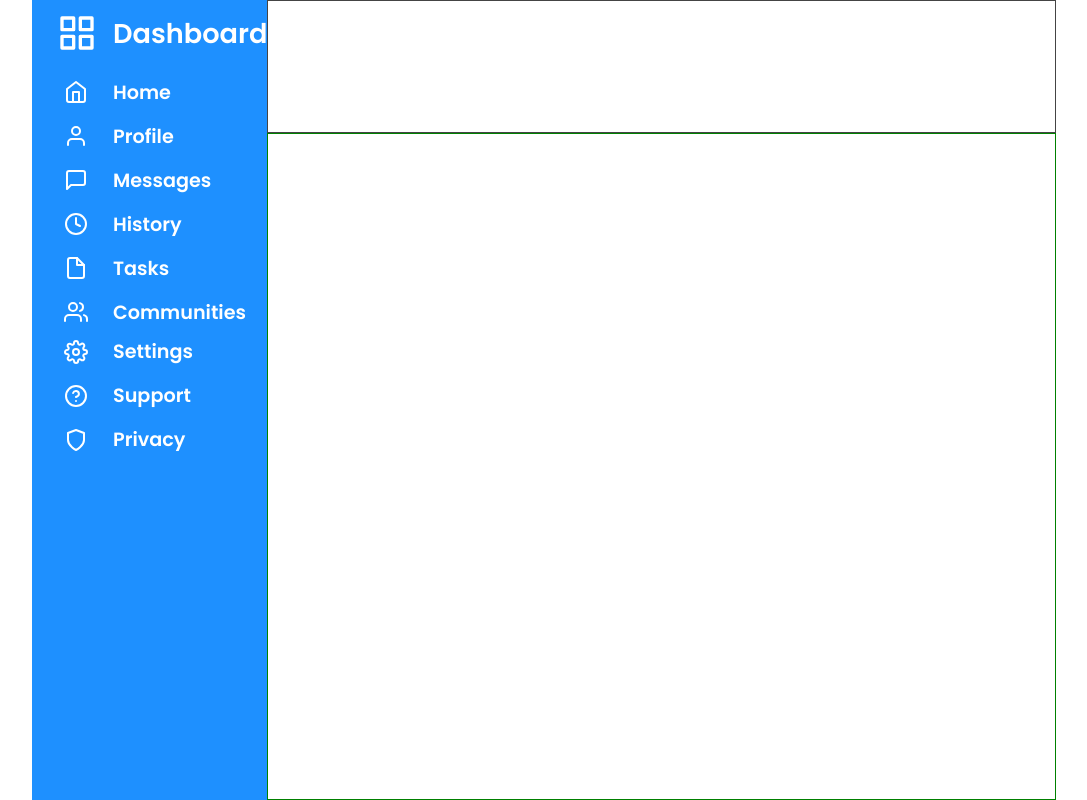
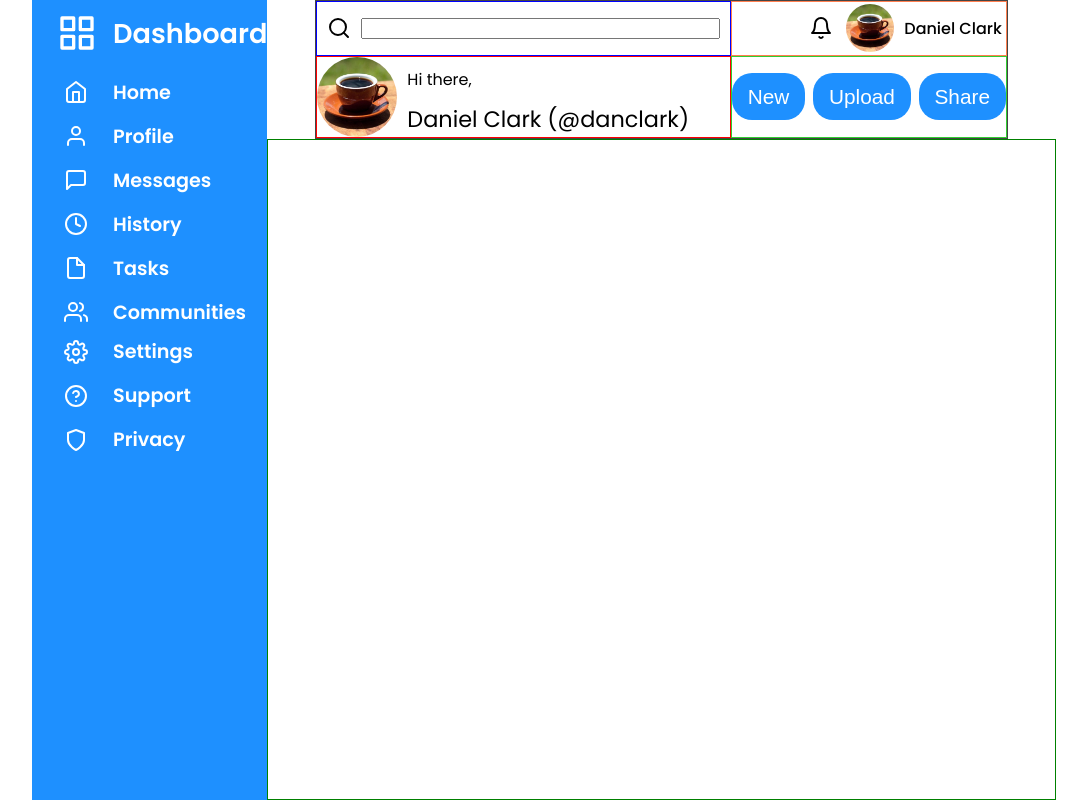
Before and after one commit to rwolt/admin-dashboard, a plain HTML site: page index.html in a window 1280 px wide. Shown: the whole page, without its empty margins (96-1183 px from the left). Drawn offline with Linux system fonts and the light colour scheme.

Commit message:
Initial layout for header

```diff
--- a/index.html
+++ b/index.html
@@ -33,7 +33,25 @@
               </ul>
             </div>
           </div>
-          <div class="header"></div>
+          <div class="header">
+            <div class="search-bar">
+              <img src="./images/search.svg" alt="search icon">
+              <input type="search" id="search-input">
+            </div>
+            <div class="auth-buttons">
+              <img src="./images/bell.svg" id='notifications-icon' alt="notifications icon" />
+              <img  alt="" id="auth-profile-picture" src="./images/profile-picture.jpg" />
+              <p>Daniel Clark</p>
+            </div>
+            <div class="user-info">
+              <img src="./images/profile-picture.jpg" id="profile-picture" alt="profile picture">
+              <p id="greeting">Hi there,</p>
+              <p id="user-name">Daniel Clark (@danclark)</p>
+            </div>
+            <div class="interaction-buttons">
+              <button>New</button><button>Upload</button><button>Share</button>
+            </div>
+          </div>
           <div class="main-content"></div>
         </div>
       </div>
--- a/styles.css
+++ b/styles.css
@@ -1,4 +1,8 @@
 @import url("https://fonts.googleapis.com/css2?family=Poppins:wght@400;500;600;700&display=swap");
+
+:root {
+  --background-color: dodgerblue;
+}
 
 * {
   margin: 0;
@@ -19,7 +23,7 @@
 }
 
 .sidebar {
-  background-color: dodgerblue;
+  background-color: var(--background-color);
   grid-column-start: 1;
   grid-row: 1 / -1;
   display: grid;
@@ -83,3 +87,90 @@
   position: absolute;
   left: -3.5rem;
 }
+
+.header {
+  display: grid;
+  grid-template-columns: 3fr 2fr;
+  grid-template-rows: 2fr 3fr;
+  margin: 0 3rem;
+}
+
+.search-bar {
+  border: 1px solid blue;
+  display: grid;
+  grid-template-columns: 24px 1fr;
+  align-items: center;
+  gap: 10px;
+  padding: 10px;
+}
+
+.search-input {
+  height: 1rem;
+  background-color: #777;
+  border-radius: 10px;
+}
+
+.auth-buttons {
+  border: 1px solid coral;
+  display: grid;
+  gap: 10px;
+  grid-template-columns: 2fr 1fr 2fr;
+  align-items: center;
+  justify-items: end;
+}
+
+#notifications-icon {
+  justify-self: end;
+}
+
+.auth-buttons p {
+  font-family: "Poppins", Arial, sans-serif;
+  font-weight: 500;
+  justify-self: start;
+}
+
+#auth-profile-picture {
+  height: 3rem;
+  border-radius: 50%;
+}
+
+.user-info {
+  border: 1px solid red;
+  display: grid;
+  align-items: center;
+  grid-template-columns: 5rem 1fr;
+  grid-template-rows: 1fr 1fr;
+  gap: 10px;
+  font-family: "Poppins", Arial, sans-serif;
+}
+
+#profile-picture {
+  height: 5rem;
+  border-radius: 50%;
+  grid-row: 1 / -1;
+}
+
+#greeting {
+  align-self: end;
+}
+
+#user-name {
+  align-self: start;
+  font-size: 1.4rem;
+}
+
+.interaction-buttons {
+  border: 1px solid limegreen;
+  display: flex;
+  justify-content: space-between;
+  align-items: center;
+}
+
+.interaction-buttons button {
+  font-size: 1.3rem;
+  padding: 0.7rem 1rem;
+  border-radius: 20px;
+  border: none;
+  background-color: var(--background-color);
+  color: white;
+}
```
Also changed, not shown: images/bell.svg (added), images/profile-picture.jpg (added), images/search.svg (added).
